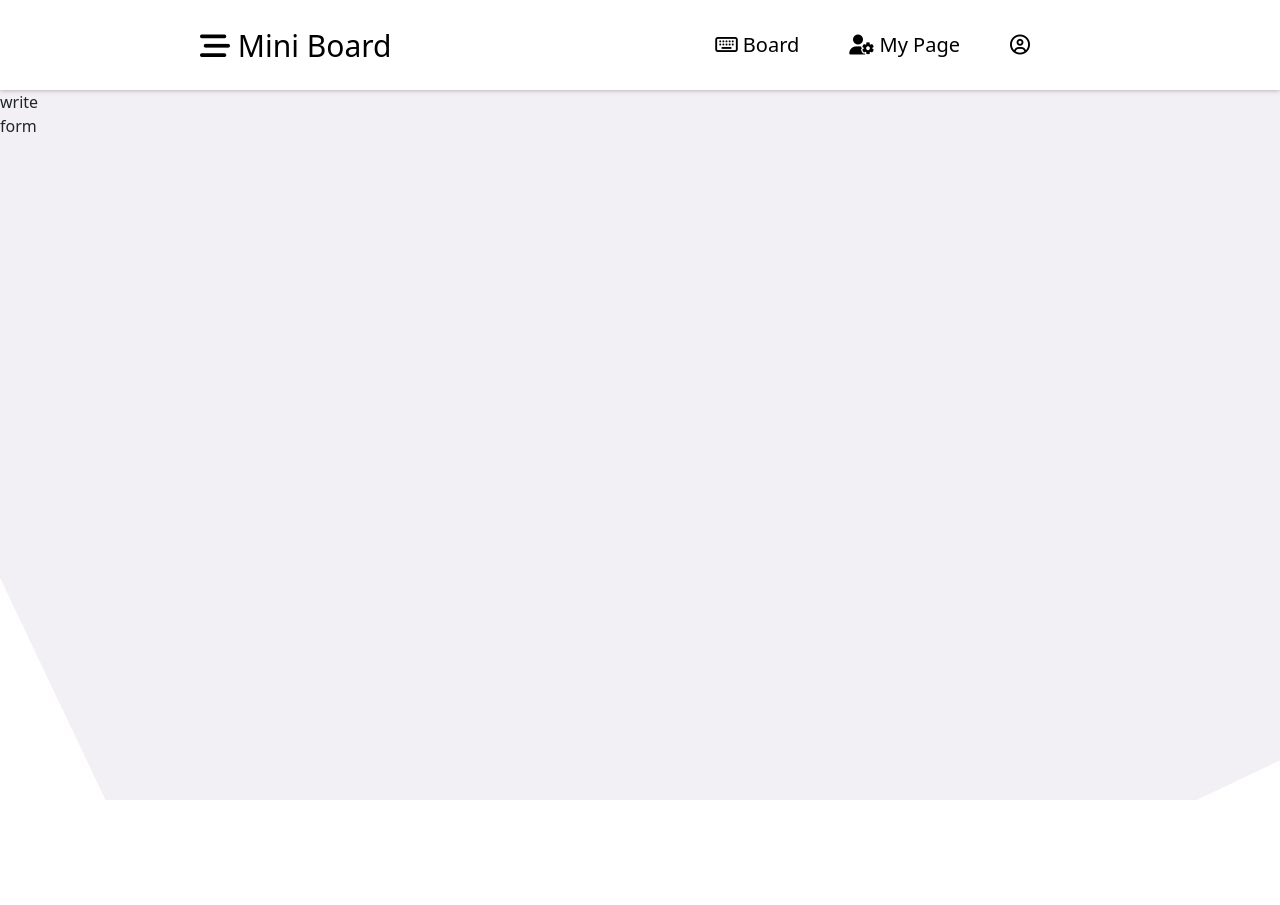
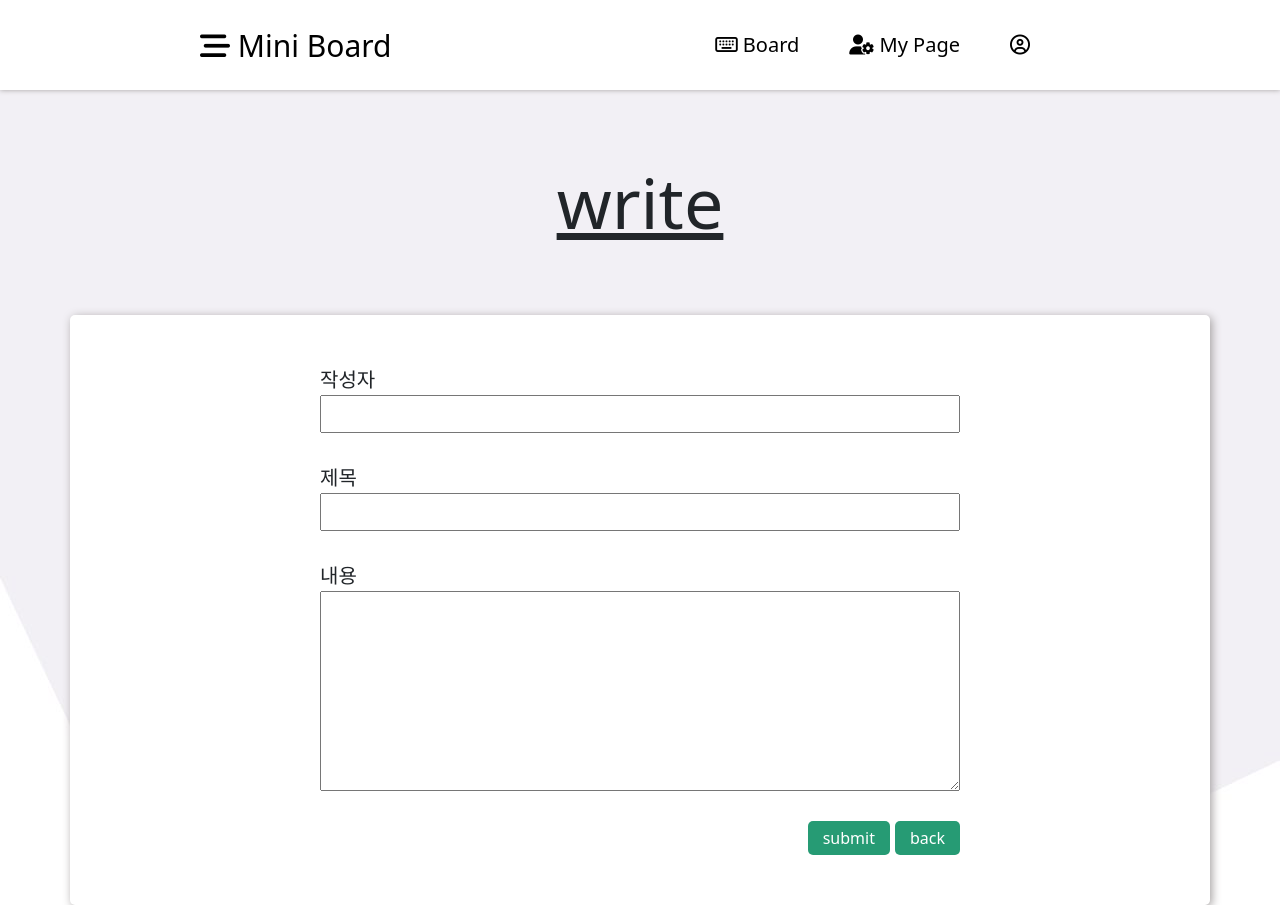
Before and after one commit to nwlee7950/MiniBoard, a Vue app in the folder frontend/: page /main/board/write in a window 1280 px wide. Before the commit the page ends 800 px from the top, so only its background shows below. Built offline with nearby package versions, Linux system fonts and the light colour scheme.

Commit message:
Add: write form publishing

```diff
--- a/frontend/src/components/board/Board.vue
+++ b/frontend/src/components/board/Board.vue
@@ -81,20 +81,17 @@ export default {
     margin-top: 200px;
     display: flex;
     flex-direction: column;
-    align-items: center;
-    justify-content: center;
+    width: 100%;
 }
 
 .title {
     font-size: 70px;
-    width: 100%;
     margin: 60px 0;
     text-decoration: underline;
     text-align: center;
 }
 
 .container {
-    margin: 50px 200px;
     padding: 30px;
     border-radius: 5px;
     box-shadow: 2px 2px 10px var(--shadow-color);
--- a/frontend/src/components/board/BoardWrite.vue
+++ b/frontend/src/components/board/BoardWrite.vue
@@ -1,6 +1,6 @@
 <template>
   <div id="write">
-      write
+      <div class="title">write</div>
       <board-form></board-form>
   </div>
 </template>
@@ -14,6 +14,18 @@ export default {
 }
 </script>
 
-<style>
+<style scoped>
+.write {
+    margin-top: 200px;
+    display: flex;
+    flex-direction: column;
+}
 
+.title {
+    font-size: 70px;
+    width: 100%;
+    margin: 60px 0;
+    text-decoration: underline;
+    text-align: center;
+}
 </style>
--- a/frontend/src/components/board/child/BoardForm.vue
+++ b/frontend/src/components/board/child/BoardForm.vue
@@ -1,15 +1,79 @@
 <template>
-  <div id="form">
-      form
-  </div>
+<div id="form" class="container">
+    <form class="form">
+        <label for="author">작성자</label>
+        <input type="text" name="author">
+        <label for="title">제목</label>
+        <input type="text" name="title">
+        <label for="content">내용</label>
+        <textarea name="content" class="content_box"></textarea>
+    </form>
+    <div class="btn_box">
+        <button @click="submitAndGoList" class="submit_btn">submit</button>
+        <button @click="goList">back</button>
+    </div>
+</div>
 </template>
 
 <script>
 export default {
-
+methods:{
+    submitAndGoList(){
+        // 새글 저장
+        this.$router.push({name:'Board'});
+    },
+    goList(){
+        this.$router.push({name:'Board'});
+    }
+}
 }
 </script>
 
-<style>
+<style scoped>
+.container {
+    background-color: var(--white-color);
+    padding: 50px;
+    border-radius: 5px;
+    box-shadow: 2px 2px 10px var(--shadow-color);
+}
 
+.form {
+    padding: 0 200px;
+    display: flex;
+    flex-direction: column;
+}
+
+label {
+    font-size: 20px;
+}
+
+input,
+textarea {
+    padding: 5px 10px;
+    margin-bottom: 30px;
+}
+
+input:focus,
+textarea:focus {
+    outline: none;
+}
+
+.content_box {
+    height: 200px;
+}
+.btn_box{
+    display: flex;
+    justify-content: flex-end;
+    padding-right: 200px;
+}
+.btn_box>button{
+    border: none;
+    background-color: var(--main-color);
+    border-radius: 5px;
+    color: var(--white-color);
+    padding: 5px 15px;
+}
+.submit_btn{
+    margin-right: 5px;
+}
 </style>
```
